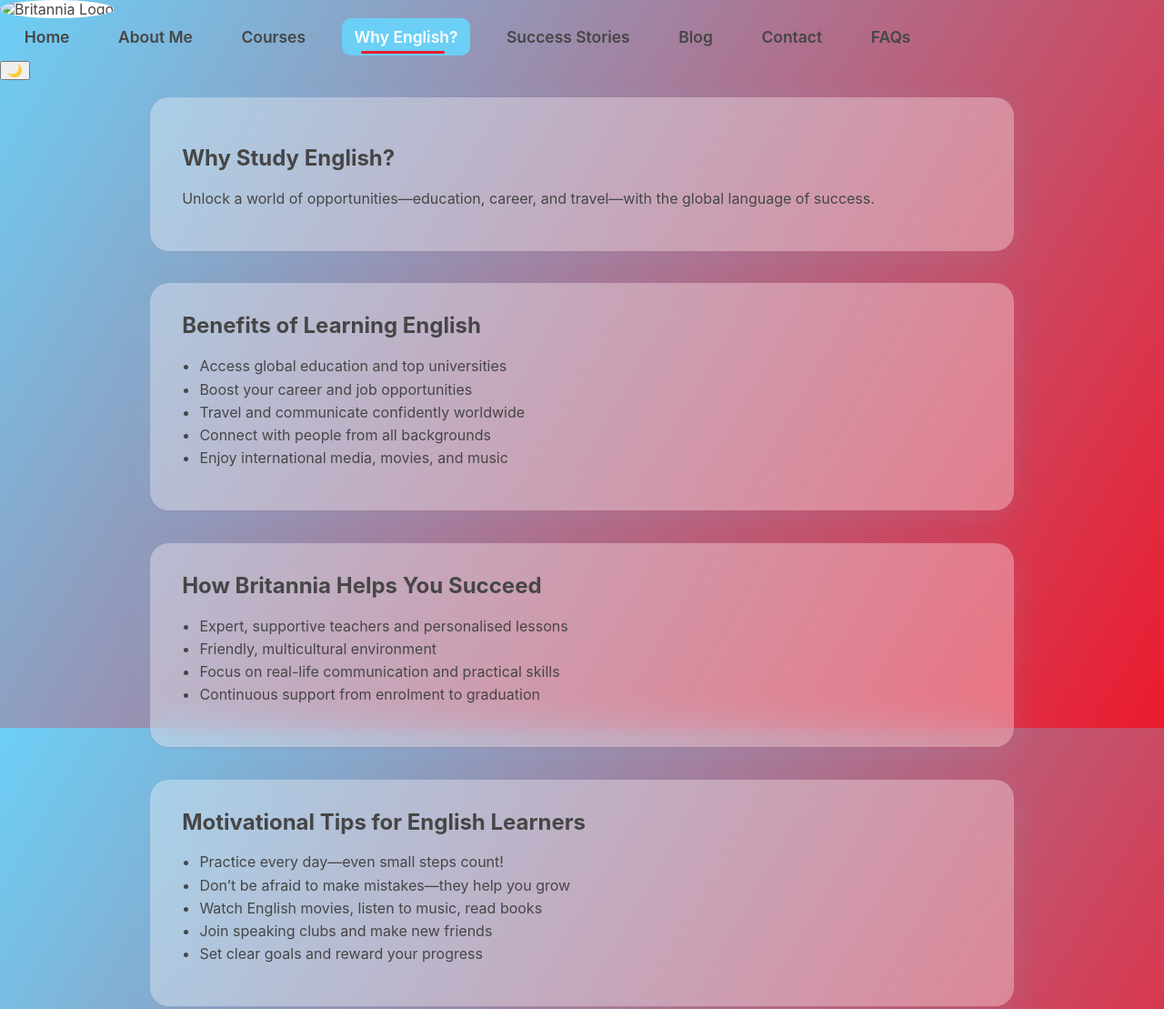
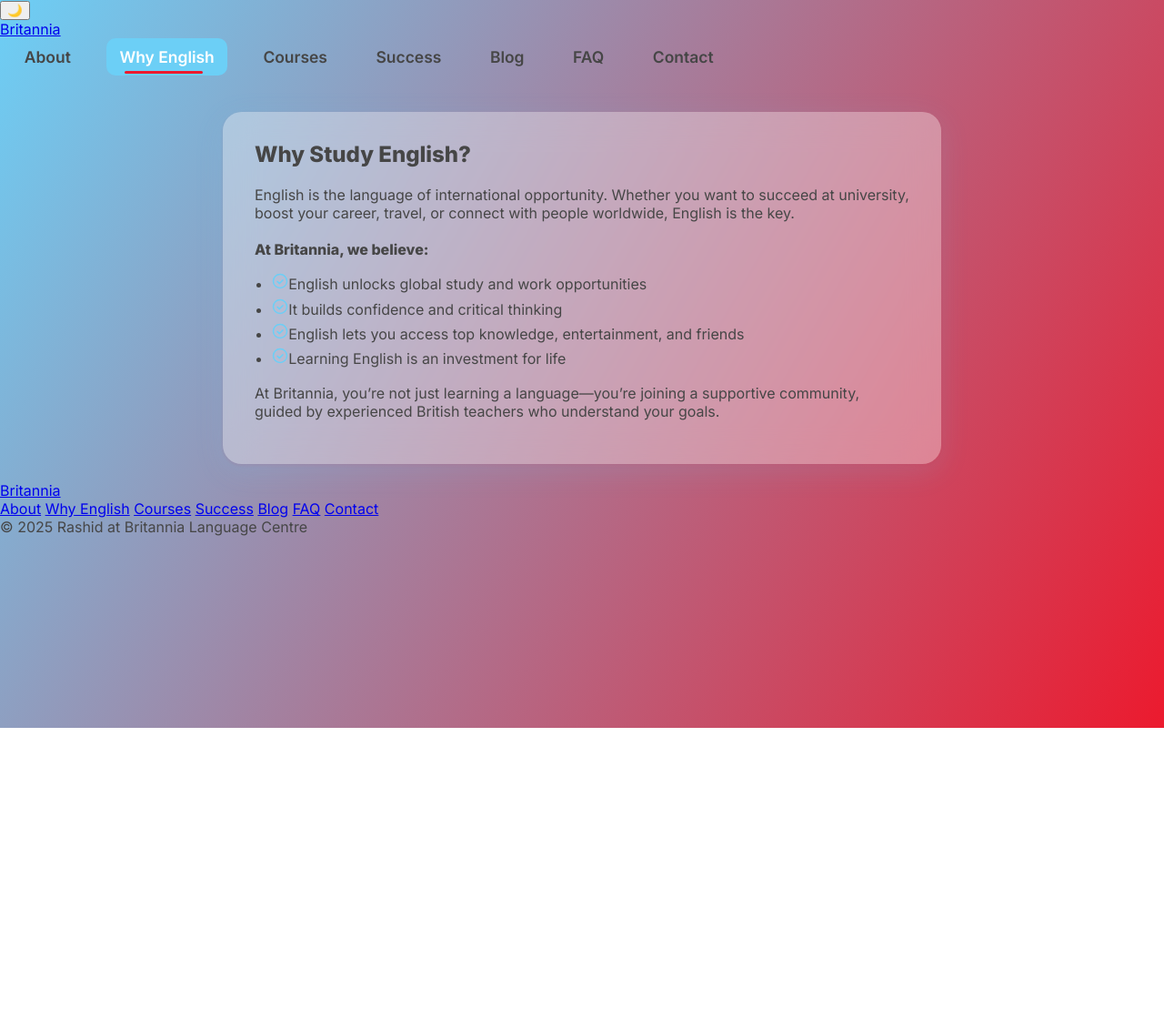
Before and after one commit to rasyidbejay/rashidatbritannia, a plain HTML site: page why-english.html in a window 1280 px wide. Shown: the top 1109 px of the page at 91% size. After the commit the page ends 800 px from the top, so only its background shows below. Drawn offline with Linux system fonts and the light colour scheme.

Commit message:
Update why-english.html

```diff
--- a/why-english.html
+++ b/why-english.html
@@ -1,77 +1,61 @@
 <!DOCTYPE html>
-<html lang="en">
+<html lang="en" data-theme="light">
 <head>
   <meta charset="UTF-8">
-  <title>Why Study English? | Rashid - Britannia Language Centre</title>
-  <meta name="viewport" content="width=device-width, initial-scale=1.0">
+  <meta name="viewport" content="width=device-width, initial-scale=1">
+  <title>Why Study English | Britannia Language Centre</title>
   <link rel="stylesheet" href="css/style.css">
+  <link href="https://fonts.googleapis.com/css2?family=Inter:wght@400;600;800&display=swap" rel="stylesheet">
+  <script defer src="js/main.js"></script>
 </head>
-<body class="light">
-  <!-- Navigation (consistent across site) -->
-  <nav class="glass-nav">
-    <div class="nav-logo">
-      <img src="assets/img/britannia-logo.png" alt="Britannia Logo" height="38">
+<body>
+  <button id="theme-toggle" aria-label="Switch theme">
+    <svg id="theme-icon" width="26" height="26"></svg>
+  </button>
+  <header class="glass-header">
+    <nav class="nav-container">
+      <a class="nav-logo" href="index.html"><span class="logo-icon"></span><span class="logo-text gradient-text">Britannia</span></a>
+      <ul class="nav-links">
+        <li><a href="about.html">About</a></li>
+        <li><a href="why-english.html" class="active">Why English</a></li>
+        <li><a href="courses.html">Courses</a></li>
+        <li><a href="success-stories.html">Success</a></li>
+        <li><a href="blog.html">Blog</a></li>
+        <li><a href="faq.html">FAQ</a></li>
+        <li><a href="contact.html">Contact</a></li>
+      </ul>
+    </nav>
+  </header>
+  <section class="section glass-card" style="max-width:720px;">
+    <h2>Why Study <span class="gradient-text">English?</span></h2>
+    <p>
+      English is the language of international opportunity. Whether you want to succeed at university, boost your career, travel, or connect with people worldwide, English is the key.<br><br>
+      <strong>At Britannia, we believe:</strong>
+    </p>
+    <ul class="why-list">
+      <li><span class="icon-blue"><svg width="18" height="18" viewBox="0 0 24 24" fill="none"><circle cx="12" cy="12" r="10" stroke="#6ccff6" stroke-width="2"/><path d="M8 12.5L11 15.5L16 10.5" stroke="#6ccff6" stroke-width="2" stroke-linecap="round" stroke-linejoin="round"/></svg></span>English unlocks global study and work opportunities</li>
+      <li><span class="icon-blue"><svg width="18" height="18" viewBox="0 0 24 24" fill="none"><circle cx="12" cy="12" r="10" stroke="#6ccff6" stroke-width="2"/><path d="M8 12.5L11 15.5L16 10.5" stroke="#6ccff6" stroke-width="2" stroke-linecap="round" stroke-linejoin="round"/></svg></span>It builds confidence and critical thinking</li>
+      <li><span class="icon-blue"><svg width="18" height="18" viewBox="0 0 24 24" fill="none"><circle cx="12" cy="12" r="10" stroke="#6ccff6" stroke-width="2"/><path d="M8 12.5L11 15.5L16 10.5" stroke="#6ccff6" stroke-width="2" stroke-linecap="round" stroke-linejoin="round"/></svg></span>English lets you access top knowledge, entertainment, and friends</li>
+      <li><span class="icon-blue"><svg width="18" height="18" viewBox="0 0 24 24" fill="none"><circle cx="12" cy="12" r="10" stroke="#6ccff6" stroke-width="2"/><path d="M8 12.5L11 15.5L16 10.5" stroke="#6ccff6" stroke-width="2" stroke-linecap="round" stroke-linejoin="round"/></svg></span>Learning English is an investment for life</li>
+    </ul>
+    <p style="margin-top:18px;">
+      At Britannia, you’re not just learning a language—you’re joining a supportive community, guided by experienced British teachers who understand your goals.
+    </p>
+  </section>
+  <footer class="glass-footer">
+    <div class="footer-content">
+      <a class="footer-logo" href="index.html"><span class="logo-icon"></span><span class="logo-text gradient-text">Britannia</span></a>
+      <nav class="footer-nav">
+        <a href="about.html">About</a>
+        <a href="why-english.html" class="active">Why English</a>
+        <a href="courses.html">Courses</a>
+        <a href="success-stories.html">Success</a>
+        <a href="blog.html">Blog</a>
+        <a href="faq.html">FAQ</a>
+        <a href="contact.html">Contact</a>
+      </nav>
+      <div class="footer-copy">© 2025 Rashid at Britannia Language Centre</div>
     </div>
-    <ul class="nav-links">
-      <li><a href="index.html">Home</a></li>
-      <li><a href="about.html">About Me</a></li>
-      <li><a href="courses.html">Courses</a></li>
-      <li><a href="why-english.html" class="active">Why English?</a></li>
-      <li><a href="success-stories.html">Success Stories</a></li>
-      <li><a href="blog.html">Blog</a></li>
-      <li><a href="contact.html">Contact</a></li>
-      <li><a href="faq.html">FAQs</a></li>
-    </ul>
-    <button id="theme-toggle" aria-label="Toggle Dark Mode">🌙</button>
-  </nav>
-
-  <main>
-    <!-- Header Section -->
-    <section class="why-header glass-card">
-      <h1>Why Study English?</h1>
-      <p>Unlock a world of opportunities—education, career, and travel—with the global language of success.</p>
-    </section>
-
-    <!-- Benefits Section -->
-    <section class="benefits glass-card">
-      <h2>Benefits of Learning English</h2>
-      <ul>
-        <li>Access global education and top universities</li>
-        <li>Boost your career and job opportunities</li>
-        <li>Travel and communicate confidently worldwide</li>
-        <li>Connect with people from all backgrounds</li>
-        <li>Enjoy international media, movies, and music</li>
-      </ul>
-    </section>
-
-    <!-- How Britannia Helps -->
-    <section class="britannia-helps glass-card">
-      <h2>How Britannia Helps You Succeed</h2>
-      <ul>
-        <li>Expert, supportive teachers and personalised lessons</li>
-        <li>Friendly, multicultural environment</li>
-        <li>Focus on real-life communication and practical skills</li>
-        <li>Continuous support from enrolment to graduation</li>
-      </ul>
-    </section>
-
-    <!-- Motivational Tips -->
-    <section class="motivation glass-card">
-      <h2>Motivational Tips for English Learners</h2>
-      <ul>
-        <li>Practice every day—even small steps count!</li>
-        <li>Don’t be afraid to make mistakes—they help you grow</li>
-        <li>Watch English movies, listen to music, read books</li>
-        <li>Join speaking clubs and make new friends</li>
-        <li>Set clear goals and reward your progress</li>
-      </ul>
-    </section>
-  </main>
-
-  <footer class="glass-nav">
-    <div>&copy; 2025 Rashid at Britannia Language Centre. All rights reserved.</div>
   </footer>
-
-  <script src="js/main.js"></script>
 </body>
 </html>
```
